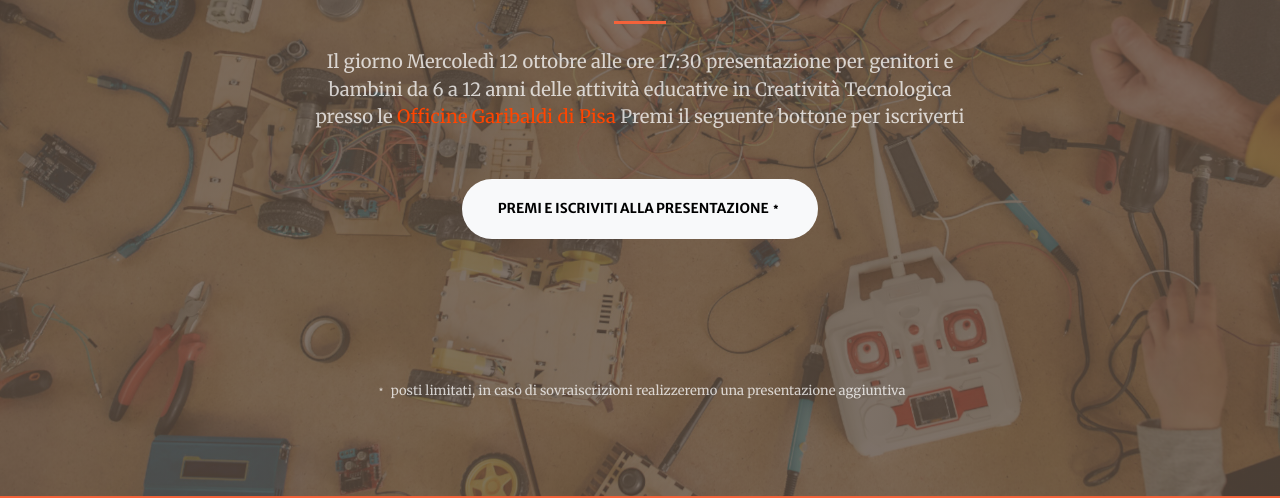
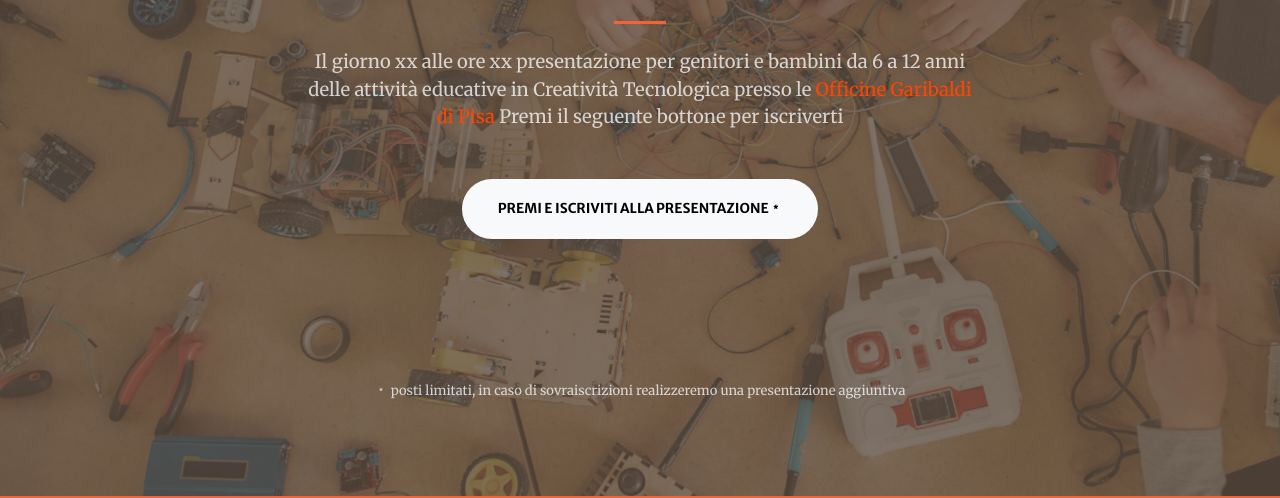
Before and after one commit to tinker-pisa/tinker-pisa.github.io, a plain HTML site: page index.html in a window 1280 px wide. Shown: the part 304-802 px from the top of the page. Drawn offline with nearby package versions, Linux system fonts and the light colour scheme; some packages are replaced by stand-ins of ours; a script that the page names is missing.

Commit message:
presentazione

```diff
--- a/index.html
+++ b/index.html
@@ -53,7 +53,7 @@
                         <hr class="divider" />
                     </div>
                     <div class="col-lg-8 align-self-baseline">
-                        <p class="text-white-75 mb-5">Il giorno Mercoledì 12 ottobre alle ore 17:30 presentazione per genitori e bambini  da 6 a 12 anni delle attività educative in Creatività Tecnologica presso le <a href="https://www.google.it/maps/place/Officine+Garibaldi+-+il+Cantiere+delle+Idee/@43.7145735,10.4123092,17z/data=!3m1!4b1!4m5!3m4!1s0x12d59195f6bfb3e5:0x96ca84580bc6eec0!8m2!3d43.7145735!4d10.4123092" style="text-decoration: none; color:orangered" target="_blank" >Officine Garibaldi di Pisa</a> Premi il seguente bottone per iscriverti</p>
+                        <p class="text-white-75 mb-5">Il giorno xx alle ore xx presentazione per genitori e bambini  da 6 a 12 anni delle attività educative in Creatività Tecnologica presso le <a href="https://www.google.it/maps/place/Officine+Garibaldi+-+il+Cantiere+delle+Idee/@43.7145735,10.4123092,17z/data=!3m1!4b1!4m5!3m4!1s0x12d59195f6bfb3e5:0x96ca84580bc6eec0!8m2!3d43.7145735!4d10.4123092" style="text-decoration: none; color:orangered" target="_blank" >Officine Garibaldi di Pisa</a> Premi il seguente bottone per iscriverti</p>
                         <a class="btn btn-light btn-xl" href="https://forms.gle/zAFv9JNARWdVt9TE7" target="_blank">Premi e iscriviti alla Presentazione&#65121;</a>
                     </div>
 					<div><p class="text-white-75 mb-5" style="font-size:13px">&#65121; posti limitati, in caso di sovraiscrizioni realizzeremo una presentazione aggiuntiva</p>
```
